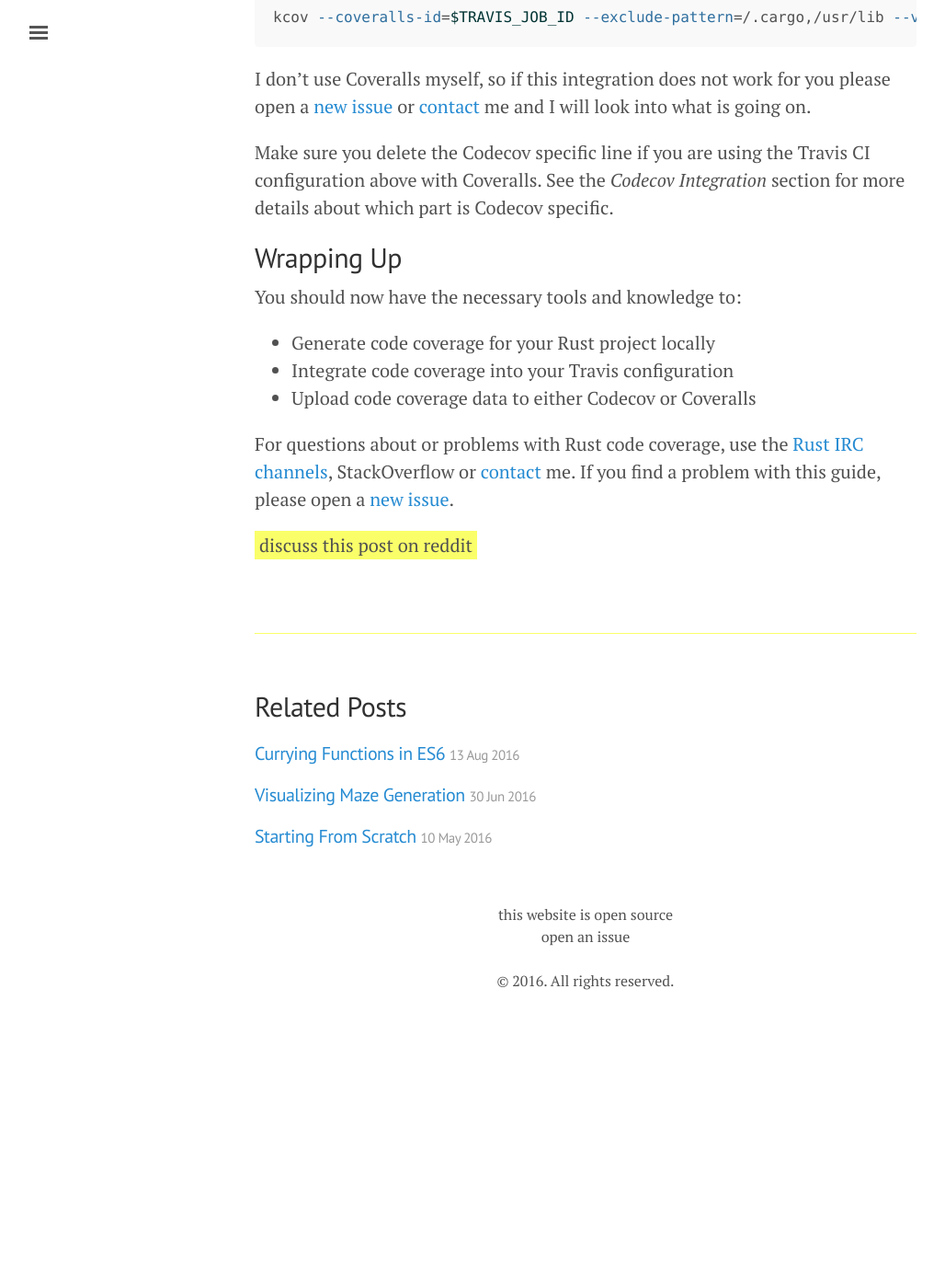
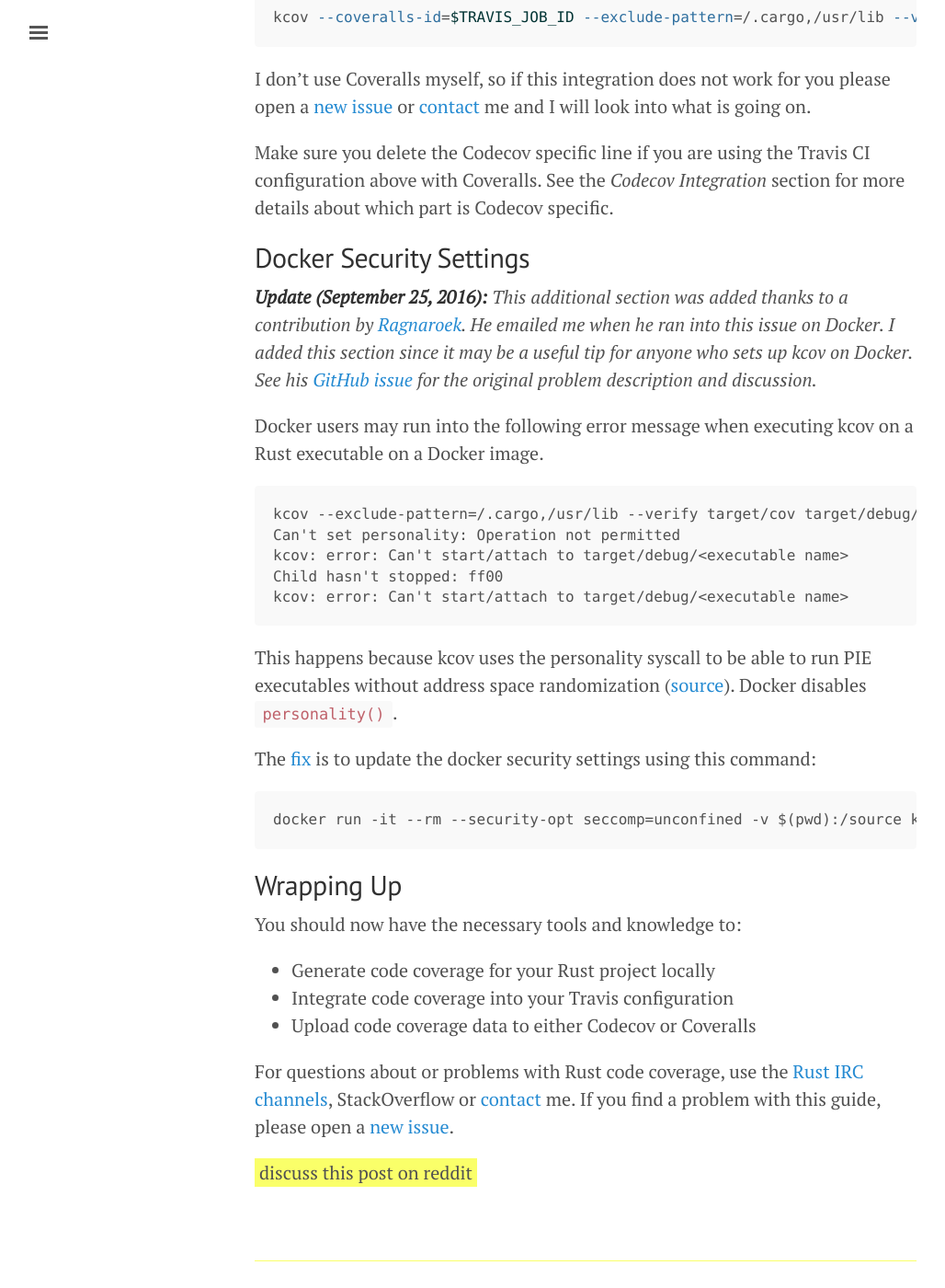
Before and after one commit to sunjay/sunjay.github.io, a Jekyll site: the page built from _posts/2016-07-25-rust-code-coverage.md, in a window 1280 px wide and 1400 px high, scrolled down 12034 px. Shown: the whole window at 92% size, without its empty margins (3-1031 px from the left). Built offline with Jekyll 4.4.1, drawn with Linux system fonts in a browser that asks for light colours; before the commit the page ends 13142 px from its top, so only the background shows below that; some of the changed text lies outside the part shown.

Commit message:
Added section on Docker thanks to Ragnaroek

````diff
--- a/_posts/2016-07-25-rust-code-coverage.md
+++ b/_posts/2016-07-25-rust-code-coverage.md
@@ -8,7 +8,7 @@
   - Programming
 ---
 
-**Last Updated:** July 29, 2016
+**Last Updated:** September 25, 2016
 
 For questions about or problems with Rust code coverage, use the
 [Rust IRC channels][rust-irc], StackOverflow or [contact][contact] me.
@@ -488,6 +488,36 @@
 Travis CI configuration above with Coveralls. See the *Codecov Integration*
 section for more details about which part is Codecov specific.
 
+## Docker Security Settings
+
+***Update (September 25, 2016):** This additional section was added thanks to a contribution
+by [Ragnaroek][ragnaroek-github]. He emailed me when he ran into this issue on Docker.
+I added this section since it may be a useful tip for anyone who sets up kcov on Docker.
+See his [GitHub issue][docker-security-settings-issue] for the original
+problem description and discussion.*
+
+Docker users may run into the following error message when executing kcov on a Rust executable
+on a Docker image.
+
+```
+kcov --exclude-pattern=/.cargo,/usr/lib --verify target/cov target/debug/<executable name>
+Can't set personality: Operation not permitted
+kcov: error: Can't start/attach to target/debug/<executable name>
+Child hasn't stopped: ff00
+kcov: error: Can't start/attach to target/debug/<executable name>
+```
+
+This happens because kcov uses the personality syscall to be able to run
+PIE executables without address space randomization ([source][personality-syscall-source]).
+Docker disables `personality()`.
+
+The [fix][docker-security-fix] is to update the docker security settings
+using this command:
+
+```
+docker run -it --rm --security-opt seccomp=unconfined -v $(pwd):/source kcov
+```
+
 ## Wrapping Up
 
 You should now have the necessary tools and knowledge to:
@@ -527,3 +557,7 @@
 [codecov-uploader-src]: https://github.com/codecov/codecov-bash
 [website#1]: https://github.com/sunjay/sunjay.github.io/issues/1
 [travis-cargo]: https://github.com/huonw/travis-cargo
+[ragnaroek-github]: https://github.com/Ragnaroek
+[docker-security-settings-issue]: https://github.com/SimonKagstrom/kcov/issues/151
+[personality-syscall-source]: https://github.com/SimonKagstrom/kcov/issues/151#issuecomment-248845453
+[docker-security-fix]: https://github.com/SimonKagstrom/kcov/issues/151#issuecomment-249284631
````
